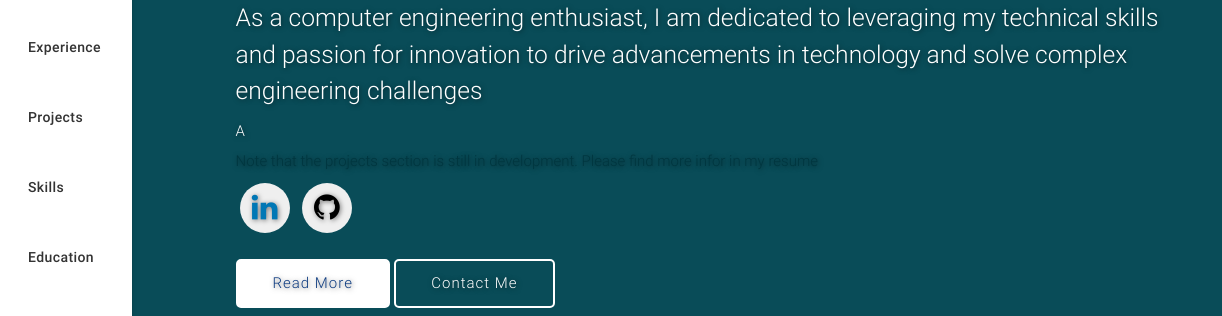
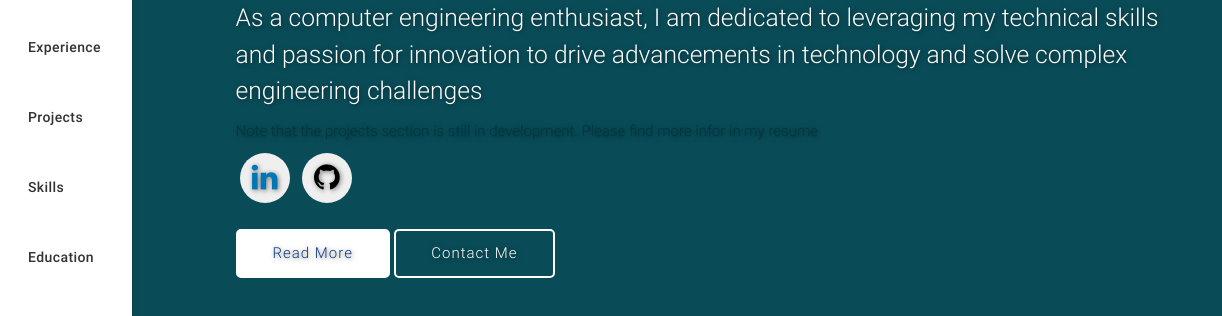
Before and after one commit to kb21032001/kb21032001.github.io, a plain HTML site: page index.html in a window 1280 px wide. Shown: the part 201-517 px from the top of the page, 58-1280 px from the left. Drawn offline with nearby package versions, Linux system fonts and the light colour scheme.

```diff
--- a/index.html
+++ b/index.html
@@ -218,7 +218,6 @@
               <h5 style="color:#fff">A <span class="typing" style="font-weight: 300; color:#002e4d"></span></h5>
               <!-- <h5 style="color:#00796b">A <span class="typing" style="font-weight: 300; color:#fff"></span></h5> -->
               <h5>As a computer engineering enthusiast, I am dedicated to leveraging my technical skills and passion for innovation to drive advancements in technology and solve complex engineering challenges</h5>
-              <h6 style="color:#fff">A <span class="typing" style="font-weight: 300; color:#002e4d"></span></h6>
               <h6><a href="https://kb21032001.github.io/assets/resume/Kshitij_Bhardwaj_Resume.pdf">Note that the projects section is still in development. Please find more infor in my resume</a></h6>
             </div>
             <div class="social">
```
